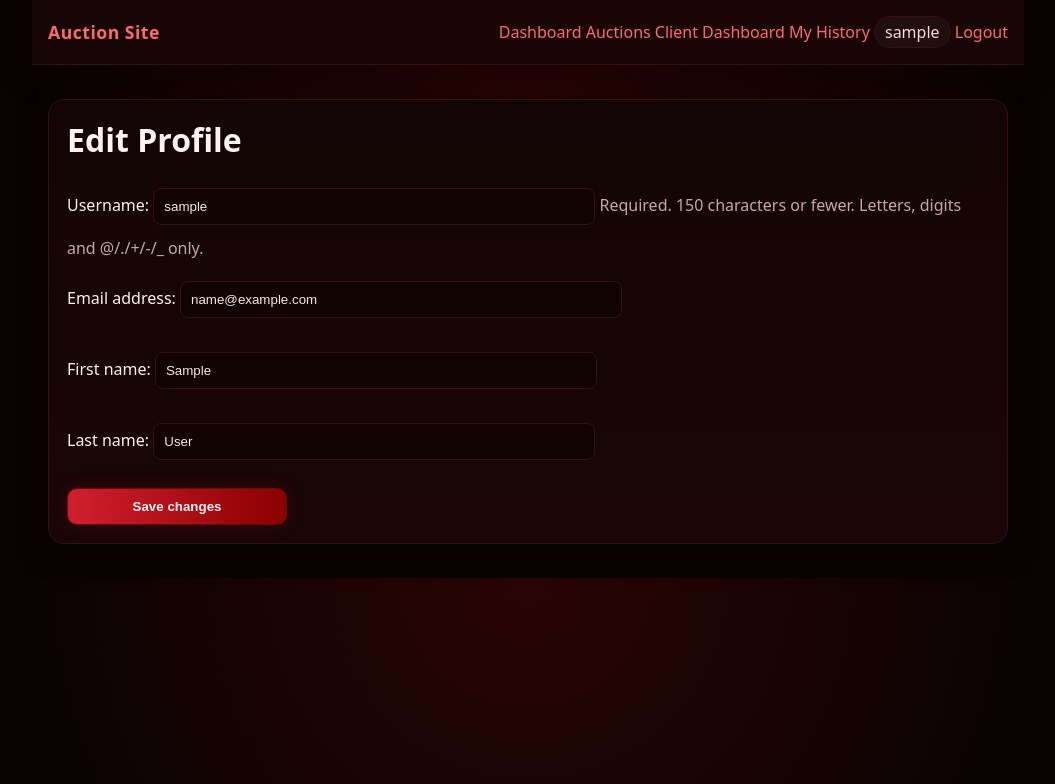
After one commit to ItsHachiMane/auction-site, a Django app: page /client/edit/ in a window 1280 px wide. The commit adds this page. Shown: the top 784 px of the page, without its empty margins (112-1167 px from the left). Run offline with Django 5.2, Linux system fonts and the light colour scheme; the visitor is signed in with stand-in values (Sample User, id 1).

Commit message:
Add profile editing and richer history

```diff
--- a/auctions/forms.py
+++ b/auctions/forms.py
@@ -20,3 +20,9 @@ class SignupForm(UserCreationForm):
     class Meta:
         model = User
         fields = ("username", "email", "password1", "password2")
+
+
+class ProfileForm(forms.ModelForm):
+    class Meta:
+        model = User
+        fields = ["username", "email", "first_name", "last_name"]
--- a/auctions/urls.py
+++ b/auctions/urls.py
@@ -1,5 +1,5 @@
 from django.urls import path
-from .views import auction_detail, auction_fragment, auction_list, client_dashboard, dashboard, my_history, signup, toggle_watchlist
+from .views import auction_detail, auction_fragment, auction_list, client_dashboard, dashboard, edit_profile, my_history, signup, toggle_watchlist
 
 urlpatterns = [
     path("", dashboard, name="dashboard"),
@@ -9,5 +9,6 @@ urlpatterns = [
     path("auction/<int:pk>/watch/", toggle_watchlist, name="toggle_watchlist"),
     path("history/", my_history, name="my_history"),
     path("client/", client_dashboard, name="client_dashboard"),
+    path("client/edit/", edit_profile, name="edit_profile"),
     path("signup/", signup, name="signup"),
 ]
--- a/auctions/views.py
+++ b/auctions/views.py
@@ -1,13 +1,14 @@
 from django.contrib import messages
 from django.contrib.auth import login
 from django.contrib.auth.decorators import login_required
+from django.contrib.auth.models import User
 from django.db import transaction
 from django.db.models import Max, Count
 from django.http import HttpResponseForbidden
 from django.shortcuts import get_object_or_404, redirect, render
 from django.utils import timezone
 
-from .forms import BidForm, SignupForm
+from .forms import BidForm, ProfileForm, SignupForm
 from .models import Auction, Bid, WatchlistItem
 
 
@@ -105,7 +106,8 @@ def toggle_watchlist(request, pk):
 def my_history(request):
     bids = Bid.objects.filter(bidder=request.user).select_related("auction").order_by("-created_at")
     watched = WatchlistItem.objects.filter(user=request.user).select_related("auction").order_by("-created_at")
-    return render(request, "auctions/history.html", {"bids": bids, "watched": watched})
+    won = Bid.objects.filter(bidder=request.user, auction__end_at__lte=timezone.now()).select_related("auction").order_by("-created_at")
+    return render(request, "auctions/history.html", {"bids": bids, "watched": watched, "won": won})
 
 
 @login_required
@@ -121,6 +123,19 @@ def client_dashboard(request):
     })
 
 
+@login_required
+def edit_profile(request):
+    if request.method == "POST":
+        form = ProfileForm(request.POST, instance=request.user)
+        if form.is_valid():
+            form.save()
+            messages.success(request, "Profile updated.")
+            return redirect("client_dashboard")
+    else:
+        form = ProfileForm(instance=request.user)
+    return render(request, "auctions/profile_edit.html", {"form": form})
+
+
 def signup(request):
     if request.method == "POST":
         form = SignupForm(request.POST)
--- a/templates/auctions/client_dashboard.html
+++ b/templates/auctions/client_dashboard.html
@@ -8,6 +8,7 @@
   <p>Joined: {{ joined }}</p>
   <p>Bids placed: {{ bid_count }}</p>
   <p>Watchlist items: {{ watch_count }}</p>
+  <p><a href="{% url 'edit_profile' %}">Edit profile</a></p>
   <p><a href="{% url 'my_history' %}">View my history</a></p>
 </div>
 
--- /dev/null
+++ b/templates/auctions/profile_edit.html
@@ -0,0 +1,11 @@
+{% extends 'base.html' %}
+{% block content %}
+<div class="card">
+  <h1>Edit Profile</h1>
+  <form method="post">
+    {% csrf_token %}
+    {{ form.as_p }}
+    <button type="submit">Save changes</button>
+  </form>
+</div>
+{% endblock %}
```
Also changed, not shown: templates/auctions/history.html (+11 -0 lines).
